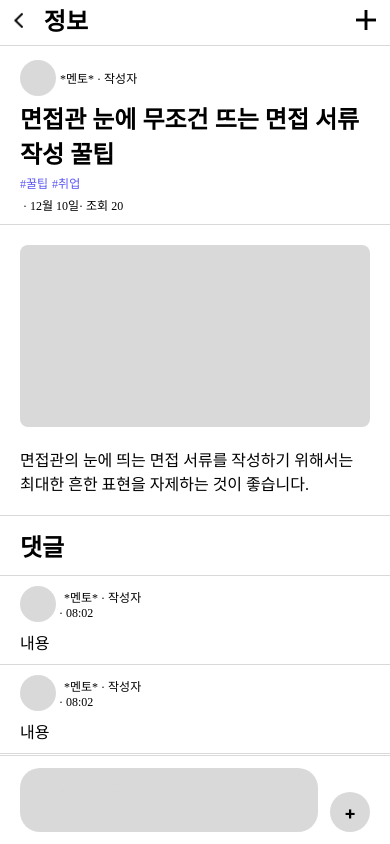
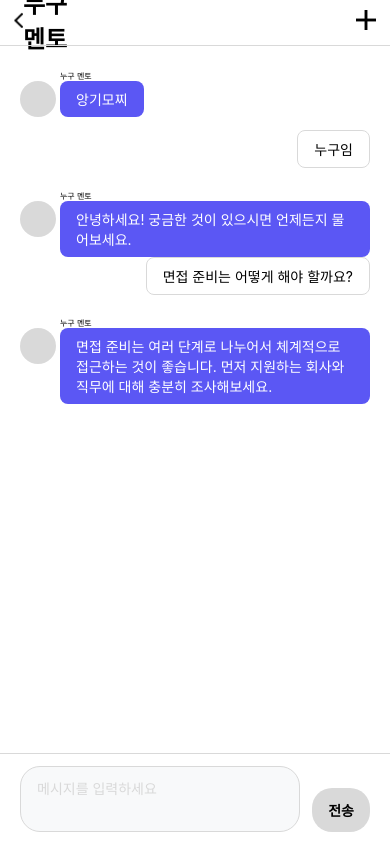
Before and after one commit to Highthon-11th/highthon_app, a React Native app: screen /Chat in a window 390 px wide. Built offline with nearby package versions, Linux system fonts and the light colour scheme.

Commit message:
feat :: chat

```diff
--- /dev/null
+++ b/src/components/chat/Me.tsx
@@ -0,0 +1,37 @@
+import { COLOR } from '@/styles/color/color';
+import React from 'react';
+import { Text, View } from 'react-native';
+
+type Props = {
+  message: string;
+};
+const Me = ({ message }: Props) => {
+  return (
+    <View
+      style={{
+        width: '100%',
+        display: 'flex',
+        alignItems: 'flex-end',
+        minHeight: 60,
+      }}
+    >
+      <Text
+        style={{
+          paddingHorizontal: 16,
+          paddingVertical: 8,
+          display: 'flex',
+          alignItems: 'center',
+          justifyContent: 'center',
+          color: COLOR.black,
+          borderWidth: 1,
+          borderColor: COLOR.stroke,
+          borderRadius: 8,
+        }}
+      >
+        {message}
+      </Text>
+    </View>
+  );
+};
+
+export default Me;
--- /dev/null
+++ b/src/components/chat/Mentor.tsx
@@ -0,0 +1,44 @@
+import { COLOR } from '@/styles/color/color';
+import { Text, View } from 'react-native';
+
+type Props = {
+  message: string;
+  name: string;
+};
+
+const Mentor = ({ message, name }: Props) => {
+  return (
+    <View style={{ width: '100%', display: 'flex', minHeight: 60 }}>
+      <View style={{ display: 'flex', flexDirection: 'row' }}>
+        <View style={{ width: 40 }} />
+        <Text style={{ fontSize: 8 }}>{name}</Text>
+      </View>
+      <View style={{ display: 'flex', flexDirection: 'row', gap: 4 }}>
+        <View
+          style={{
+            width: 36,
+            height: 36,
+            backgroundColor: COLOR.stroke,
+            borderRadius: 135135,
+          }}
+        />
+        <Text
+          style={{
+            paddingHorizontal: 16,
+            paddingVertical: 8,
+            display: 'flex',
+            alignItems: 'center',
+            justifyContent: 'center',
+            color: '#ffffff',
+            backgroundColor: COLOR.main,
+            borderRadius: 8,
+          }}
+        >
+          {message}
+        </Text>
+      </View>
+    </View>
+  );
+};
+
+export default Mentor;
--- a/src/navigation/navigation/RootNavigation.tsx
+++ b/src/navigation/navigation/RootNavigation.tsx
@@ -7,6 +7,8 @@ import ProfileScreen from '@screens/ProfileScreen.tsx';
 import MentoringScreen from '@screens/MentoringScreen.tsx';
 import UploadPostScreen from '@/screens/UploadPostScreen';
 import QuestionScreen from '@/screens/QuestionScreen';
+import ChatScreen from '@/screens/ChatScreen';
+import AddMentorScreen from '@/screens/AddMentor';
 
 declare global {
   namespace ReactNavigation {
@@ -30,6 +32,8 @@ const RootNavigation = () => {
       <Stack.Screen name={'Mentoring'} component={MentoringScreen} />
       <Stack.Screen name={'Question'} component={QuestionScreen} />
       <Stack.Screen name={'UploadPostScreen'} component={UploadPostScreen} />
+      <Stack.Screen name={'AddMentor'} component={AddMentorScreen} />
+      <Stack.Screen name={'Chat'} component={ChatScreen} />
     </Stack.Navigator>
   );
 };
--- a/src/navigation/navigation/graph/RootNavGraph.ts
+++ b/src/navigation/navigation/graph/RootNavGraph.ts
@@ -6,6 +6,8 @@ type RootNavGraph = {
   UploadPostScreen: undefined;
   AddMentor: undefined;
   Question: undefined;
+  AddMentorScreen: undefined;
+  Chat: undefined;
 };
 
 export default RootNavGraph;
--- /dev/null
+++ b/src/screens/ChatScreen.tsx
@@ -0,0 +1,141 @@
+import Me from '@/components/chat/Me';
+import Mentor from '@/components/chat/Mentor';
+import Header from '@/components/Header';
+import { COLOR } from '@/styles/color/color';
+import React, { useState } from 'react';
+import {
+  SafeAreaView,
+  ScrollView,
+  StyleSheet,
+  View,
+  TextInput,
+  TouchableOpacity,
+  Text,
+  KeyboardAvoidingView,
+  Platform,
+} from 'react-native';
+
+const ChatScreen = () => {
+  const [message, setMessage] = useState('');
+
+  const handleSendMessage = () => {
+    if (message.trim()) {
+      console.log('메시지 전송:', message);
+      setMessage('');
+    }
+  };
+
+  return (
+    <SafeAreaView style={styles.container}>
+      <Header title="누구 멘토" />
+      <KeyboardAvoidingView
+        style={styles.container}
+        behavior={Platform.OS === 'ios' ? 'padding' : 'height'}
+      >
+        <ScrollView
+          style={styles.wrapper}
+          contentContainerStyle={styles.scrollContent}
+        >
+          <Mentor message="앙기모찌" name="누구 멘토" />
+          <Me message="누구임" />
+          <Mentor
+            message="안녕하세요! 궁금한 것이 있으시면 언제든지 물어보세요."
+            name="누구 멘토"
+          />
+          <Me message="면접 준비는 어떻게 해야 할까요?" />
+          <Mentor
+            message="면접 준비는 여러 단계로 나누어서 체계적으로 접근하는 것이 좋습니다. 먼저 지원하는 회사와 직무에 대해 충분히 조사해보세요."
+            name="누구 멘토"
+          />
+        </ScrollView>
+
+        <View style={styles.messageInputContainer}>
+          <TextInput
+            style={styles.messageInput}
+            placeholder="메시지를 입력하세요"
+            placeholderTextColor={COLOR.stroke}
+            value={message}
+            onChangeText={setMessage}
+            multiline={true}
+            maxLength={1000}
+          />
+          <TouchableOpacity
+            style={[
+              styles.sendButton,
+              { backgroundColor: message.trim() ? COLOR.main : COLOR.stroke },
+            ]}
+            onPress={handleSendMessage}
+            disabled={!message.trim()}
+          >
+            <Text
+              style={[
+                styles.sendButtonText,
+                { color: message.trim() ? '#fff' : COLOR.black },
+              ]}
+            >
+              전송
+            </Text>
+          </TouchableOpacity>
+        </View>
+      </KeyboardAvoidingView>
+    </SafeAreaView>
+  );
+};
+
+const styles = StyleSheet.create({
+  container: {
+    flex: 1,
+    backgroundColor: '#fff',
+  },
+  wrapper: {
+    flex: 1,
+    paddingHorizontal: 20,
+    paddingTop: 20,
+  },
+  scrollContent: {
+    paddingBottom: 80,
+  },
+  contentWrap: {
+    flex: 1,
+  },
+  messageInputContainer: {
+    position: 'absolute',
+    bottom: 0,
+    left: 0,
+    right: 0,
+    flexDirection: 'row',
+    alignItems: 'flex-end',
+    paddingHorizontal: 20,
+    paddingVertical: 12,
+    backgroundColor: '#fff',
+    borderTopWidth: 1,
+    borderTopColor: COLOR.stroke,
+    gap: 12,
+  },
+  messageInput: {
+    flex: 1,
+    backgroundColor: '#f8f9fa',
+    borderRadius: 20,
+    paddingHorizontal: 16,
+    paddingVertical: 12,
+    maxHeight: 100,
+    fontSize: 14,
+    lineHeight: 20,
+    borderWidth: 1,
+    borderColor: COLOR.stroke,
+  },
+  sendButton: {
+    paddingHorizontal: 16,
+    paddingVertical: 12,
+    borderRadius: 20,
+    justifyContent: 'center',
+    alignItems: 'center',
+    minWidth: 50,
+  },
+  sendButtonText: {
+    fontSize: 14,
+    fontWeight: '600',
+  },
+});
+
+export default ChatScreen;
```
